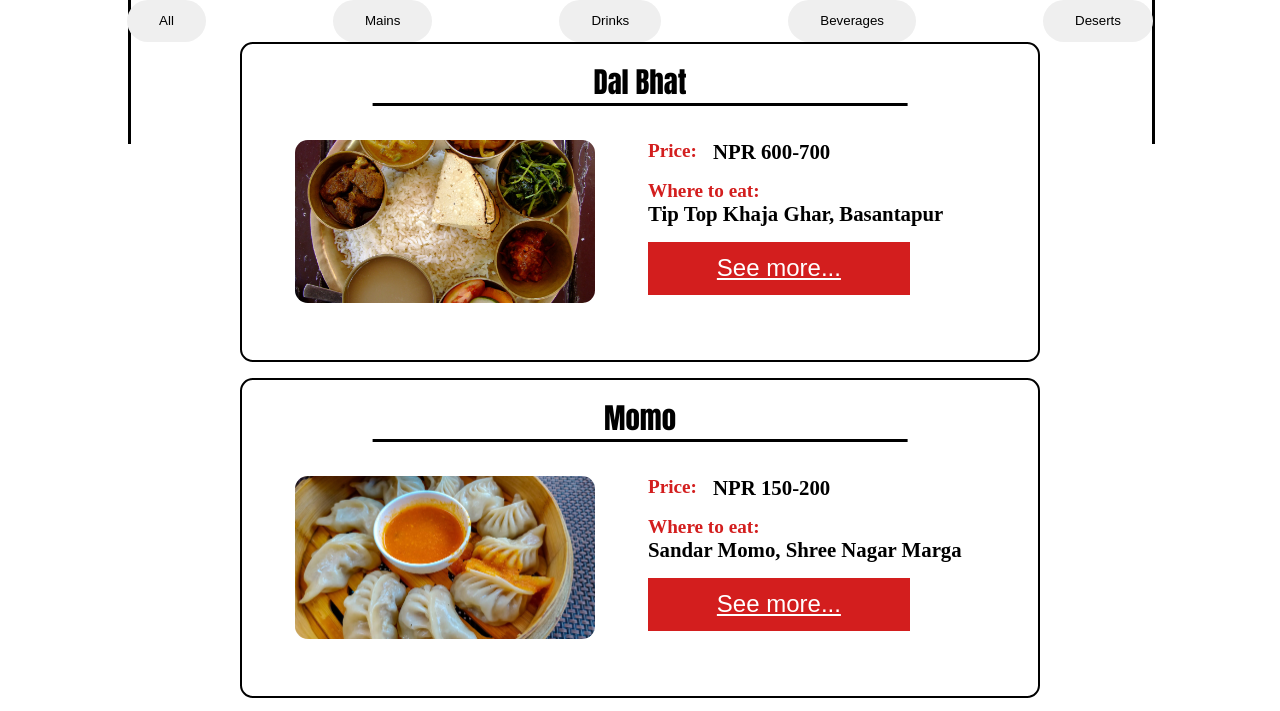
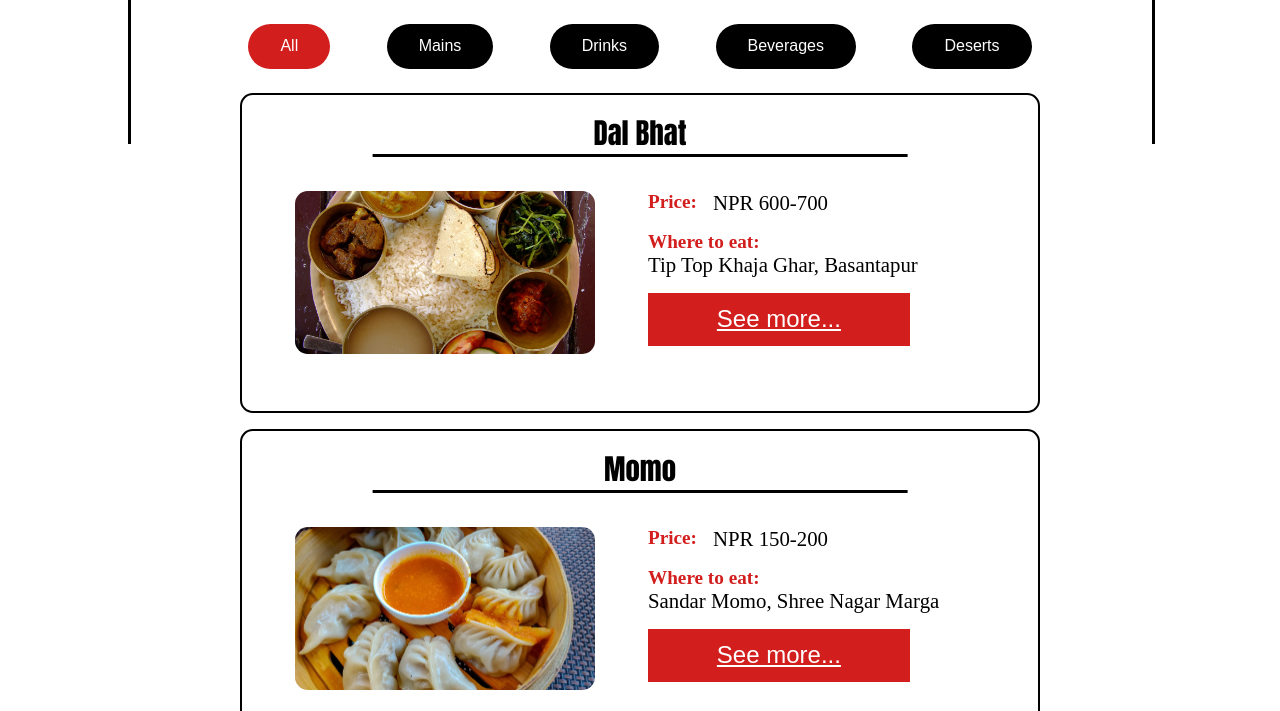
Before and after one commit to MISSIC17/kathmandusCuisines, a plain HTML site: page index.html in a window 1280 px wide. Shown: the part 616-1327 px from the top of the page. Drawn offline with Linux system fonts and the light colour scheme; a web font is replaced by a local one.

Commit message:
adding the buttons functionality

```diff
--- a/css/body.css
+++ b/css/body.css
@@ -68,16 +68,35 @@ section.intro--section--wrapper {
 }
 /*buttons*/
 .button--section--wrapper{
-    margin-top:1em;
+    margin:1.5em 0;
     position:relative;
     display:flex;
-    width:100%;
+    width:70%;
     flex-direction: row;
     justify-content: space-evenly;
 }
 .button--section{
     padding:1em 2rem;
     border-radius: 500px;
+    color:white;
+    background:black;
+    transition:0.2s all ease-in-out;
+}
+.button--section:hover{
+  background:white;
+  color:black;
+  outline:2px solid black;
+  cursor: pointer;
+}
+.button--section p{
+  font-size:var(--small-title);
+}
+.btn--fixed{
+    position:fixed;
+    top:6em;
+}
+.btn--focus{
+  background:var(--primary-red);
 }
 .side-line1{
   position:fixed;
--- a/css/foodComponent.css
+++ b/css/foodComponent.css
@@ -78,7 +78,6 @@
 .food--info--price span,
 .food--info--place span {
   font-size: var(--medium-text);
-  font-weight: bolder;
 }
 .food--info--desc {
   display: none;
--- a/css/nav.css
+++ b/css/nav.css
@@ -1,9 +1,13 @@
 nav{
     display:grid;
+    top:0;
+    left:0;
+    width:100%;
     z-index: 100;
     place-items:center;
     height:5em;
     max-height: 5em;
+    margin-bottom: 1em;
 }
 .nav--title{
     position:relative;
@@ -27,3 +31,8 @@ nav{
 
 
 }
+.sticky{
+    position:fixed;
+    transition:0.1s all ease-out;
+    background:linear-gradient(white 90%,rgb(179, 179, 179))
+}
--- a/index.html
+++ b/index.html
@@ -40,11 +40,11 @@
 
         </section>
         <section class="button--section--wrapper">
-            <button class="button--section" id="button-all">All</button>
-            <button class="button--section" id="button-mains">Mains</button>
-            <button class="button--section" id="button-drinks">Drinks</button>
-            <button class="button--section" id="button-beverages">Beverages</button>
-            <button class="button--section" id="button-deserts">Deserts</button>
+            <button class="button--section btn--focus" id="button-all"><p>All</p></button>
+            <button class="button--section" id="button-mains"><p>Mains</p></button>
+            <button class="button--section" id="button-drink"><p>Drinks</p></button>
+            <button class="button--section" id="button-beverage"><p>Beverages</p></button>
+            <button class="button--section" id="button-desert"><p>Deserts</p></button>
         </section>
         <section class="foods">
 
--- a/js/foods.js
+++ b/js/foods.js
@@ -3,6 +3,7 @@ let foods = {
         photo: 'assets/dalbhat.jpg',
         title: 'Dal Bhat',
         price: 'NPR 600-700',
+        category: "mains",
         bestPlace: 'Tip Top Khaja Ghar, Basantapur',
         desc: 'Dal-Bhat is widespread and so dear to Nepalis that it is often considered the country’s “national food”. It is also a relatively cheaper dish, on a mountainous Nepali trek, there are chances you would be served this dish twice a day.'
 
@@ -11,6 +12,7 @@ let foods = {
         photo: 'assets/momos.jpg',
         title: 'Momo',
         price: 'NPR 150-200',
+        category: "mains",
         bestPlace: 'Sandar Momo, Shree Nagar Marga',
         desc: `The first that comes in people's mind when they talk about Kathmanud's delicacies is surely Momo. While its origins are Tibetan, it has been integrated into the Nepali gastronomical journey thoroughly. They come in different shapes and sizes, but primarily you’ll find leaf-shaped or round momos being sold in street-shops and individual carts.
         Momos are meat/vegetable filled dough-balls, that are either steamed or fried, or even “kothey” - half-steamed, half-fried. A spicy, tangy tomato chutney accompanies them in most places, but depending on where you eat, these condiments may change their form and taste.`
@@ -20,6 +22,7 @@ let foods = {
         photo: 'assets/choila.jpg',
         title: 'Choila',
         price: 'NPR 200-400',
+        category: "mains",
         bestPlace: 'Himali Kitchen, Paryatan Marg, Kathmandu',
         desc: `Choila is a spiced, grilled meat dish, traditionally prepared with water buffalo meat. One can also find other versions made with duck, chicken or mutton. It’s packed with heat and spice, so be sure you can take it before you gorge into it. This spicy, mouth- and the eye-watering dish is typically served with Chiura or flaked rice, that complements the soft, chewy meat well with its crunch. It is also accompanied by the traditional Newari homemade liquor- Aila. Choila has become a staple street dish in all of Nepal, brought there from traditional Newari homes and festivals. `
     },
@@ -28,6 +31,7 @@ let foods = {
         photo: 'assets/sekuwa.png',
         title: 'Sekuwa',
         price: 'NPR 400-600',
+        category: "mains",
         bestPlace: "Himali Kitchen, Paryatan Marg, Kathmandu",
         desc: " Sekuwa is like a kebab, but for many, it’s even better than a kebab. It is a staple for the Limbu people of Nepal but has found its way to the streets of the Himalayan nation. Sekuwa is made out of any meat, be it pork, lamb, goat or chicken (or a mixture). The raw meat is lathered with traditional herbs and spices, and grilled over a natural wood fire. The smell of the smoking, charred meat fills up streets, attracting crowds in large numbers. However, sekuwa is not readily available everywhere in Nepal, and one may have to do thorough research about its availability before venturing out to try it. "
     },
@@ -35,6 +39,7 @@ let foods = {
         photo: "assets/selroti.webp",
         title: "Sel Roti",
         price: "NPR 20",
+        category: "desert",
         bestPlace: "Bakeries along Guna Kamadev Marg",
         desc: 'A doughnut of sorts, Sel Roti, is a deep-fried delight. It is made of sweetened rice flour and is deep-fried till reddish-brown. Its bread-like consistency gives it a crunchy but fluffy texture. Sel Roti has become the sweet of the streets and is available in almost all major food hubs. It is often eaten as a quick breakfast bite so that you might find these frying up in a large kadhai early in the morning. It is usually eaten on the Hindu festivals of Tihar and Dashain. '
     },
@@ -42,6 +47,7 @@ let foods = {
         photo: "assets/lassi.jpeg",
         title: "Lassi",
         price: "NPR 100 - 200",
+        category: "drink",
         bestPlace: "Janakpur Dahi Lassi Bhandar, Chandraman Singh Marg, nearby Indra Chowk",
         desc: 'Lassi is a sweet, thick drink made from yoghurt. The thick curd is mixed with water and sugar and served chilled. However, this simple lassi has many flavours now, like mango or rose, or toppings, from shaved coconut to dry fruits to a thick layer of cream. Make sure that the water used to make this sweet drink is fresh and clean, and ask for a cold glass to refresh yourself.'
     },
@@ -49,13 +55,45 @@ let foods = {
         photo: "assets/yomari.jpg",
         title: "Yomari",
         price: "NPR 100 - 200",
+        category: "desert",
         bestPlace: "Janakpur Dahi Lassi Bhandar, Chandraman Singh Marg, nearby Indra Chowk",
-        desc: 'This sweet treat was initially made as an offering to Gods for a good harvest, on the festival of Yomari Punhi, the largest Newari celebration. What was once a celebratory dish is now so popular all over Nepal that it can be found all year round, in most places in Kathmandu. This sweet bun is made out of rice flour, steamed and filled with a gooey paste made of sesame seeds, coconut and molasses. This traditional harvest sweet has found itself into the 21st century, with unique spins on the dish like being filled with chocolate. These cute fish-shaped buns are often served with a sweet dip.   Lassi is a sweet, thick drink made from yoghurt. The thick curd is mixed with water and sugar and served chilled. However, this simple lassi has many flavours now, like mango or rose, or toppings, from shaved coconut to dry fruits to a thick layer of cream. Make sure that the water used to make this sweet drink is fresh and clean, and ask for a cold glass to refresh yourself.'
+        desc: 'This sweet treat was initially made as an offering to Gods for a good harvest, on the festival of Yomari Punhi, the largest Newari celebration. What was once a celebratory dish is now so popular all over Nepal that it can be found all year round, in most places in Kathmandu. This sweet bun is made out of rice flour, steamed and filled with a gooey paste made of sesame seeds, coconut and molasses. This traditional harvest sweet has found itself into the 21st century, with unique spins on the dish like being filled with chocolate. These cute fish-shaped buns are often served with a sweet dip.'
+    },
+    tongba: {
+
+        photo: "assets/tongba.jpg",
+        title: "Tongba",
+        price: "NPR 400 - 600",
+        category: "beverage",
+        bestPlace: "Shrestha Bhai Tongba Center, New Road",
+        desc: 'Tongba is a millet-based alcoholic beverage found in the eastern mountainous region of Nepal and the neighbouring Darjeeling and Sikkim. It is the traditional and indigenous drink of the Limbu, Yakkha, Rai, Sunuwar, Lepcha, Sherpa, and many other ethnic group of eastern Nepal.'
     }
 
 
 }
+let foodParent = document.querySelector('.foods');
+let currButton = document.querySelector('#button-all').id;
+renderer("all");
+document.querySelector('#button-mains').addEventListener('click', () => {
+    foodParent.innerHTML = '';
+    console.log("Bruh")
+    renderer("mains");
+});
+let buttons = document.querySelectorAll('.button--section');
+for (let button of buttons) {
+    let category = button.id.substring(7, button.id.length);
+    button.addEventListener('click', () => {
+        foodParent.innerHTML = "";
+        renderer(category);
+    })
+}
+function renderer(category) {
+    let neededCategory = category;
     for (let element in foods) {
+        if (category == "all") neededCategory = foods[element].category;
+
+        console.log(category)
+        if (foods[element].category == neededCategory) {
             let currElement = document.createElement('div');
             currElement.setAttribute('class', 'food--wrapper');
             currElement.setAttribute('id', `food--${element}`);
@@ -67,6 +105,7 @@ for (let element in foods) {
                          class="food--image"
                          style="background-image:url(${foods[element].photo})">
                      </div>
+
                      <div class="food--misc">
                          <div class="food--info--price">
                          <p>Price:</p><span>${foods[element].price}</span>
@@ -78,13 +117,12 @@ for (let element in foods) {
                          <p>Description:</p>
                          <span>${foods[element].desc}</span>
                      </div>
+
                      <button class="see-modes see-more"><p>See more...</p></button>
 
                      </div>
             `;
-    console.log(element)
-    document.querySelector('.foods').appendChild(currElement);
-    // console.log(document.querySelector(`#food--${element} > food--misc > button`));
+            foodParent.appendChild(currElement);
             let misc = currElement.lastElementChild;
             let buttonMode = misc.querySelector(':scope > .see-modes');
             buttonMode.addEventListener('click', () => {
@@ -102,3 +140,6 @@ for (let element in foods) {
 
             })
         }
+    }
+
+}
--- a/js/main.js
+++ b/js/main.js
@@ -0,0 +1,4 @@
+window.addEventListener("scroll", () => {
+    let nav = document.querySelector('nav');
+    nav.classList.toggle('sticky', window.scrollY > 35);
+})
```
Also changed, not shown: assets/tongba.jpg (added). Lines whose indentation alone changed are shown as unchanged.
